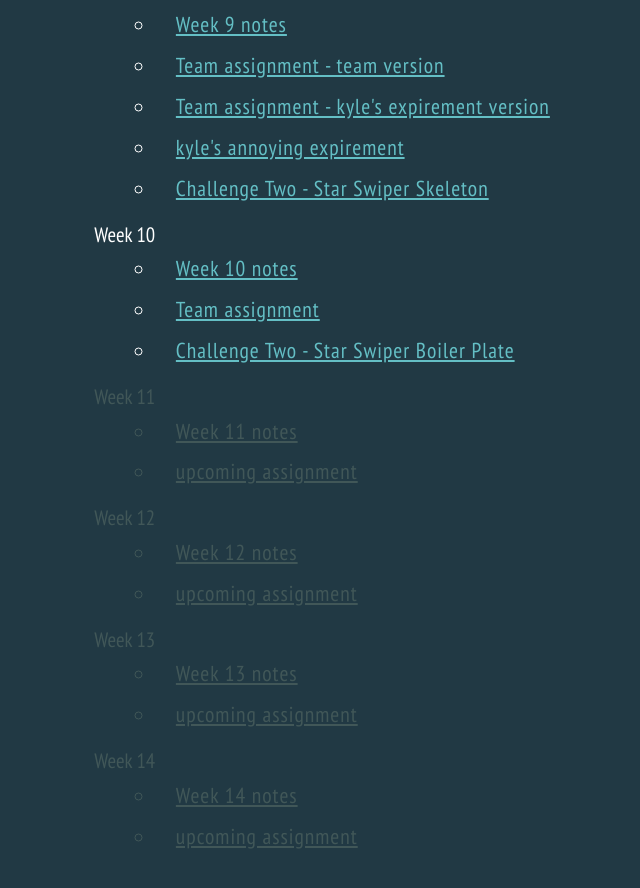
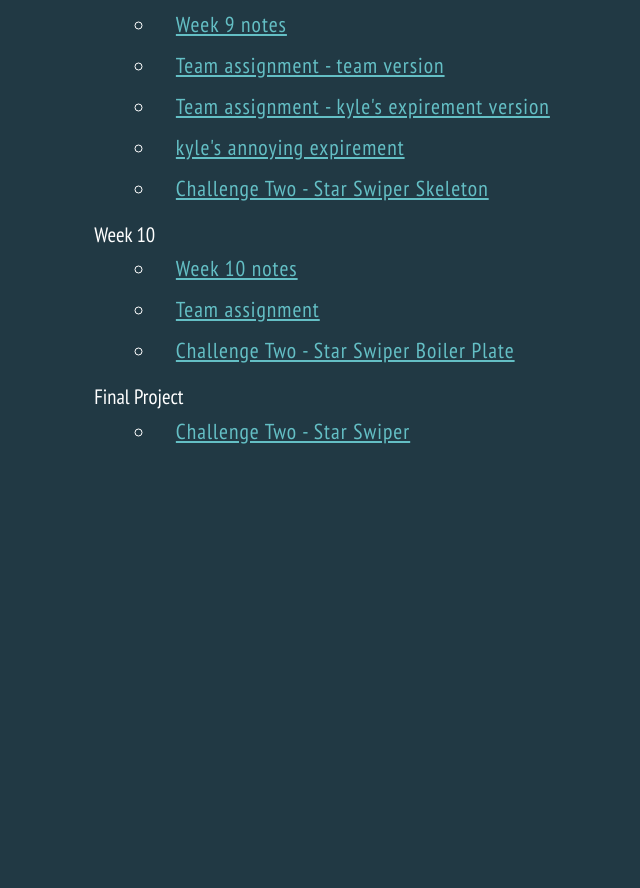
Before and after one commit to kylecooltron/wdd-330, a plain HTML site: page index.html in a window 1280 px wide. Shown: the part 1448-2336 px from the top of the page, without its empty margins (242-882 px from the left). After the commit the page ends 2065 px from the top, so only its background shows below. Drawn offline with Linux system fonts and the light colour scheme.

Commit message:
adjust difficulty

```diff
--- a/challenge_two/modules/Pattern.js
+++ b/challenge_two/modules/Pattern.js
@@ -7,8 +7,8 @@ export default class Pattern {
 
   constructor(width, height) {
     this.default_complexity = {
-      "count": 10,
-      "angle": 150,
+      "count": 5,
+      "angle": 100,
       "dist": 60,
     };
     this.pattern_array = [];
--- a/challenge_two/modules/Star.js
+++ b/challenge_two/modules/Star.js
@@ -69,7 +69,7 @@ export class StarController {
 
 
 
-  createStars(patternList, fadespeed=5000){
+  createStars(patternList, fadespeed){
     // set the initial star count
     this.starStartCount = patternList.length;
     // create new stars and add them to dict
@@ -146,7 +146,7 @@ export class Star {
     parentElement,
     destination,
     star_ID,
-    fadespeed = 5000
+    fadespeed
   ) {
     this.starController = starController;
     this.parentElement = parentElement;
--- a/js/main.js
+++ b/js/main.js
@@ -166,58 +166,12 @@ const links = [
     ]
   },
   {
-    week: "Week 11",
-    active: "false",
+    week: "Final Project",
+    active: "true",
     assignments: [
       {
-        label: "Week 11 notes",
-        url: "notes/notes.html?week=11",
-      },
-      {
-        label: "upcoming assignment",
-        url: "#",
-      },
-    ]
-  },
-  {
-    week: "Week 12",
-    active: "false",
-    assignments: [
-      {
-        label: "Week 12 notes",
-        url: "notes/notes.html?week=12",
-      },
-      {
-        label: "upcoming assignment",
-        url: "#",
-      },
-    ]
-  },
-  {
-    week: "Week 13",
-    active: "false",
-    assignments: [
-      {
-        label: "Week 13 notes",
-        url: "notes/notes.html?week=13",
-      },
-      {
-        label: "upcoming assignment",
-        url: "#",
-      },
-    ]
-  },
-  {
-    week: "Week 14",
-    active: "false",
-    assignments: [
-      {
-        label: "Week 14 notes",
-        url: "notes/notes.html?week=14",
-      },
-      {
-        label: "upcoming assignment",
-        url: "#",
+        label: "Challenge Two - Star Swiper",
+        url: "challenge_two/index.html",
       },
     ]
   },
```
Also changed, not shown: challenge_two/index.html (+0 -1 lines), challenge_two/modules/GameController.js (+9 -5 lines), favicon.ico (added).
